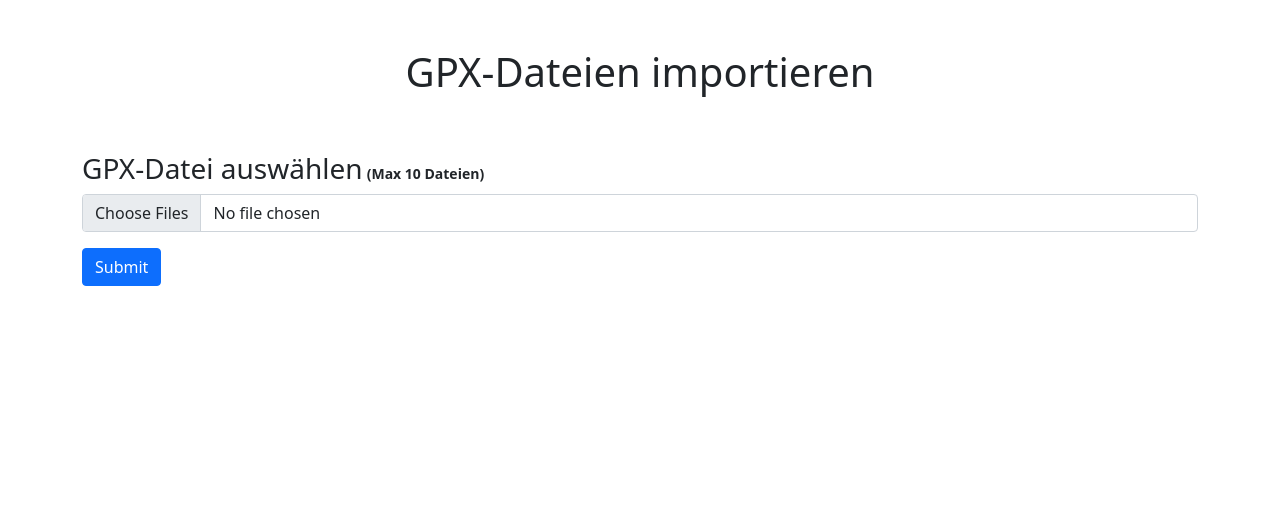
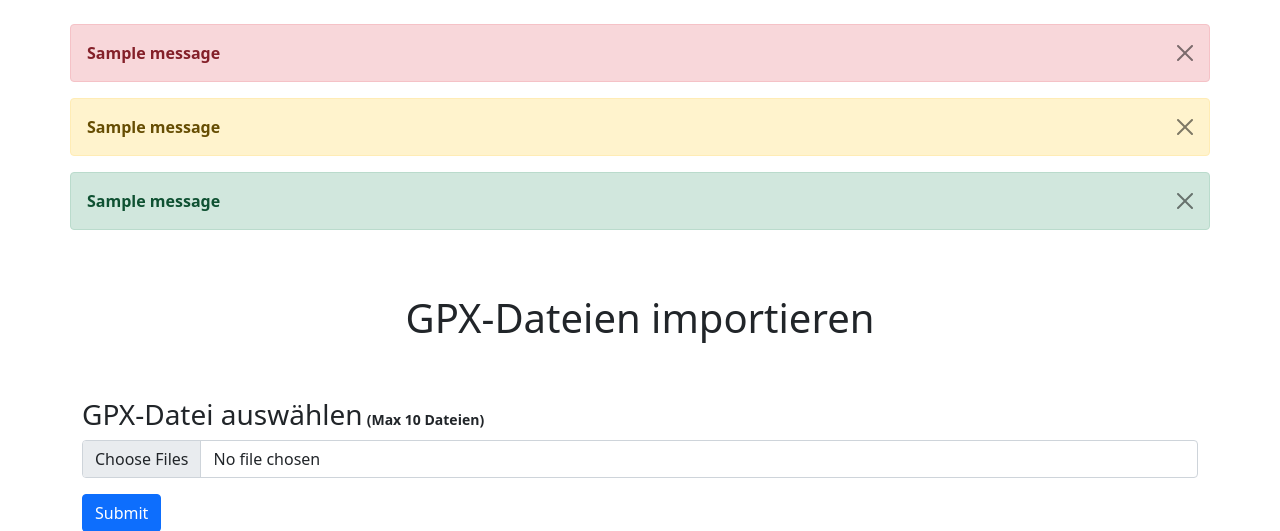
Before and after one commit to daloya3194/gpxFlaskProjekt, a Flask app: page / in a window 1280 px wide. Shown: the top 531 px of the page. Run offline with Flask 2, Linux system fonts and the light colour scheme; tables that the repository leaves empty hold one stand-in row (values such as "Sample post"); one stand-in notice (Sample message) is shown.

Commit message:
Adding Flash Message

```diff
--- a/app.py
+++ b/app.py
@@ -1,36 +1,44 @@
 import os
 import pathlib
 
-from flask import Flask, render_template, request, redirect
+from flask import Flask, render_template, request, redirect, flash
 from flask_sqlalchemy import SQLAlchemy, Model
 import gpxpy
 import gpxpy.gpx
 from werkzeug.utils import secure_filename
 
-project_directory_path = str(pathlib.Path().resolve())
+project_folder_path = str(pathlib.Path().resolve())
 
 app = Flask(__name__)
+app.config['SECRET_KEY'] = 'somme password that only you know'
 
-app.config['SQLALCHEMY_DATABASE_URI'] = 'sqlite:///' + os.path.join(project_directory_path, 'database.db')
+# MySQL
+# app.config['SQLALCHEMY_DATABASE_URI'] = 'mysql+pymysql://benutzername:passwort@hostname/datenbank_name'
+
+# SQLite
+app.config['SQLALCHEMY_DATABASE_URI'] = 'sqlite:///' + os.path.join(project_folder_path, 'database.db')
+
 app.config['SQLALCHEMY_TRACK_MODIFICATIONS'] = False
 db = SQLAlchemy(app)
 
-app.config['UPLOAD_FOLDER'] = project_directory_path + os.path.sep + 'uploads'
+app.config['UPLOAD_FOLDER'] = project_folder_path + os.path.sep + 'uploads'
 
 
 @app.route('/', methods=['GET', 'POST'])
-def index():  # put application's code here
+def index():
     if request.method == 'POST':
 
         input_files = request.files.getlist('files[]')
 
-        if len(input_files) > 10:
-            print('MAX 10 DATEIEN')
+        if input_files[0].filename == '' or len(input_files) > 10:
+            print('MIN 1 UND MAX 10 DATEIEN')
+            flash('Min 1 und Max 10 Dateien', 'error')
             return redirect('/')
 
         for input_file in input_files:
             if input_file.filename[-4:] != '.gpx':
                 print('NUR GPX DATEIEN SIND ERLAUBT')
+                flash('Nur GPX Dateien sind erlaubt', 'error')
                 return redirect('/')
 
         for input_file in input_files:
@@ -86,8 +94,10 @@
                             db.session.commit()
 
                 print('SUCCESS')
+                flash('Die Datei <' + fahrt_to_save.dateiname + '.gpx> wurde erfolgreich importiert', 'success')
             else:
                 print('ERROR')
+                flash('Die Datei <' + fahrt.dateiname + '.gpx> wurde schon importiert', 'error')
 
         return redirect('/')
     else:
--- /dev/null
+++ b/static/script.js
@@ -0,0 +1,6 @@
+function set_loading() {
+    const input_file = document.getElementById('files');
+    if (input_file.files.length > 0) {
+        document.getElementById('loading_page').classList.remove('d-none');
+    }
+}
--- a/templates/index.html
+++ b/templates/index.html
@@ -1,5 +1,5 @@
 {% extends "layout.html" %}
-{% block title %}Home Page{% endblock %}
+{% block title %}GPX-Dateien Import{% endblock %}
 {% block content %}
 
     <div class="container">
@@ -16,7 +16,7 @@
             <label for="files" class="form-label h3">GPX-Datei auswählen</label>
             <small class="fw-bold">(Max 10 Dateien)</small>
             <input type="file" class="form-control" name="files[]" id="files" accept=".gpx" multiple required>
-            <button type="submit" class="btn btn-primary mt-3">Submit</button>
+            <button type="submit" class="btn btn-primary mt-3" onclick="set_loading()">Submit</button>
         </form>
 
     </div>
--- a/templates/layout.html
+++ b/templates/layout.html
@@ -11,8 +11,54 @@
         <title>{% block title %}{% endblock %}</title>
     </head>
     <body>
-{#    <h1>Hello, world!</h1>#}
+
+        <div id="loading_page" class="d-flex justify-content-center align-items-center d-none" style="background-color: rgba(0, 0, 0, 0.5); position: fixed; overflow-y: auto; inset: 0; z-index: 50">
+            <div class="d-flex justify-content-center">
+                <div class="spinner-border" role="status">
+                    <span class="visually-hidden">Loading...</span>
+                </div>
+            </div>
+        </div>
+
+        {% with errors = get_flashed_messages(category_filter=["error"]) %}
+            <br>
+        {% if errors %}
+            {%- for message in errors %}
+            <div class="alert alert-danger alert-dismissible fade show container" role="alert">
+              <strong>{{ message }}</strong>
+              <button type="button" class="btn-close" data-bs-dismiss="alert" aria-label="Close"></button>
+            </div>
+            {% endfor -%}
+        {% endif %}
+        {% endwith %}
+
+        {% with errors = get_flashed_messages(category_filter=["warning"]) %}
+        {% if errors %}
+            {%- for message in errors %}
+            <div class="alert alert-warning alert-dismissible fade show container" role="alert">
+              <strong>{{ message }}</strong>
+              <button type="button" class="btn-close" data-bs-dismiss="alert" aria-label="Close"></button>
+            </div>
+            {% endfor -%}
+        {% endif %}
+        {% endwith %}
+
+        {% with errors = get_flashed_messages(category_filter=["success"]) %}
+        {% if errors %}
+            {%- for message in errors %}
+            <div class="alert alert-success alert-dismissible fade show container" role="alert">
+              <strong>{{ message }}</strong>
+              <button type="button" class="btn-close" data-bs-dismiss="alert" aria-label="Close"></button>
+            </div>
+            {% endfor -%}
+        {% endif %}
+        {% endwith %}
+
         {% block content %}{% endblock %}
+
+        <!-- Bootstrap Bundle with Popper -->
+        <script src="{{url_for('static', filename='script.js')}}"></script>
+
 
         <!-- Bootstrap Bundle with Popper -->
         <script src="https://cdn.jsdelivr.net/npm/bootstrap@5.0.2/dist/js/bootstrap.bundle.min.js" integrity="sha384-MrcW6ZMFYlzcLA8Nl+NtUVF0sA7MsXsP1UyJoMp4YLEuNSfAP+JcXn/tWtIaxVXM" crossorigin="anonymous"></script>
```
Also changed, not shown: database.db, 7 other files. Lines whose indentation alone changed are shown as unchanged.
